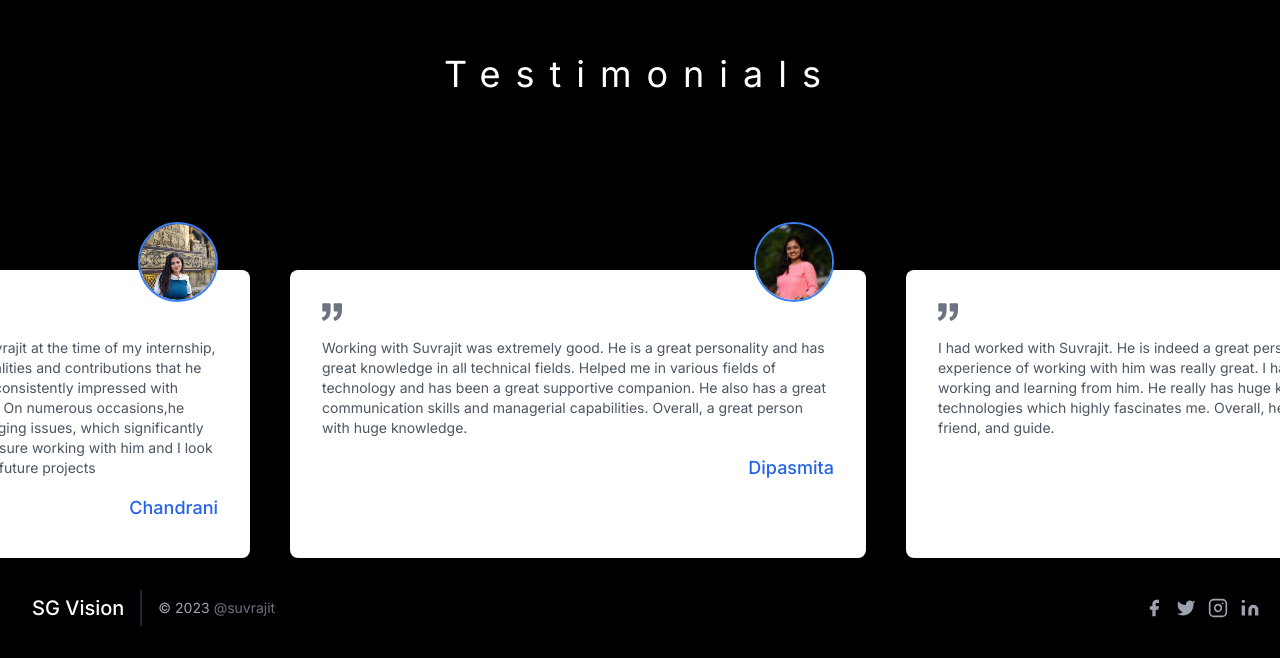
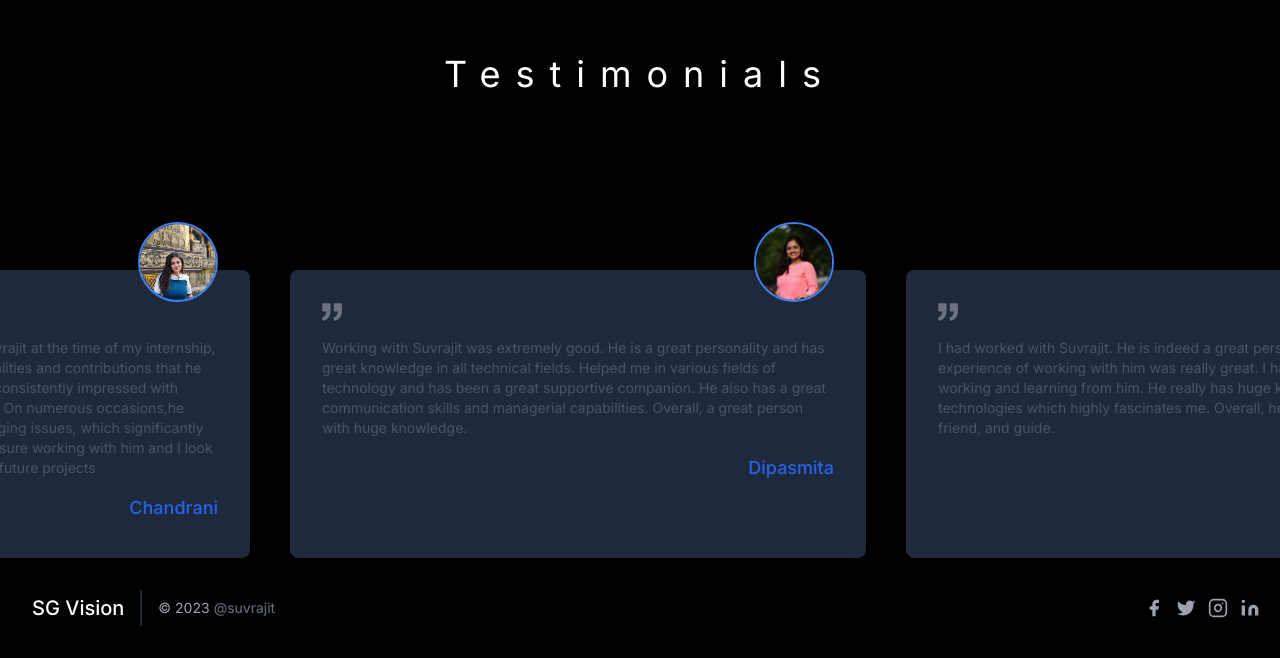
Before and after one commit to SuvrajitGh/SG-Vision, a Next.js app: page / in a window 1280 px wide. Shown: the part 5776-6434 px from the top of the page. Built offline with nearby package versions, Linux system fonts and the light colour scheme.

Commit message:
testimonial changes

```diff
--- a/app/Templates/TestimonialCard.tsx
+++ b/app/Templates/TestimonialCard.tsx
@@ -9,7 +9,7 @@ interface TestimonialCardProps {
 
 const TestimonialCard = ({ imageSrc, name, content }: TestimonialCardProps) => {
   return (
-    <div className="w-full h-72 max-w-xl px-8 py-4 mt-16 bg-white rounded-lg shadow-lg dark:bg-gray-800 mx-5">
+    <div className="w-full h-72 max-w-xl px-8 py-4 mt-16 bg-slate-800 rounded-lg shadow-lg dark:bg-gray-800 mx-5">
       <div className="flex justify-center -mt-16 md:justify-end">
         <Image
           width={80}
@@ -19,7 +19,7 @@ const TestimonialCard = ({ imageSrc, name, content }: TestimonialCardProps) => {
           src={imageSrc}
         />
       </div>
-      <h2 className="mt-2 text-xl font-semibold text-gray-800 dark:text-white md:mt-0">
+      <h2 className="mt-2 text-xl font-semibold text-gray-600 dark:text-white md:mt-0">
         <svg
           xmlns="http://www.w3.org/2000/svg"
           fill="currentColor"
```
